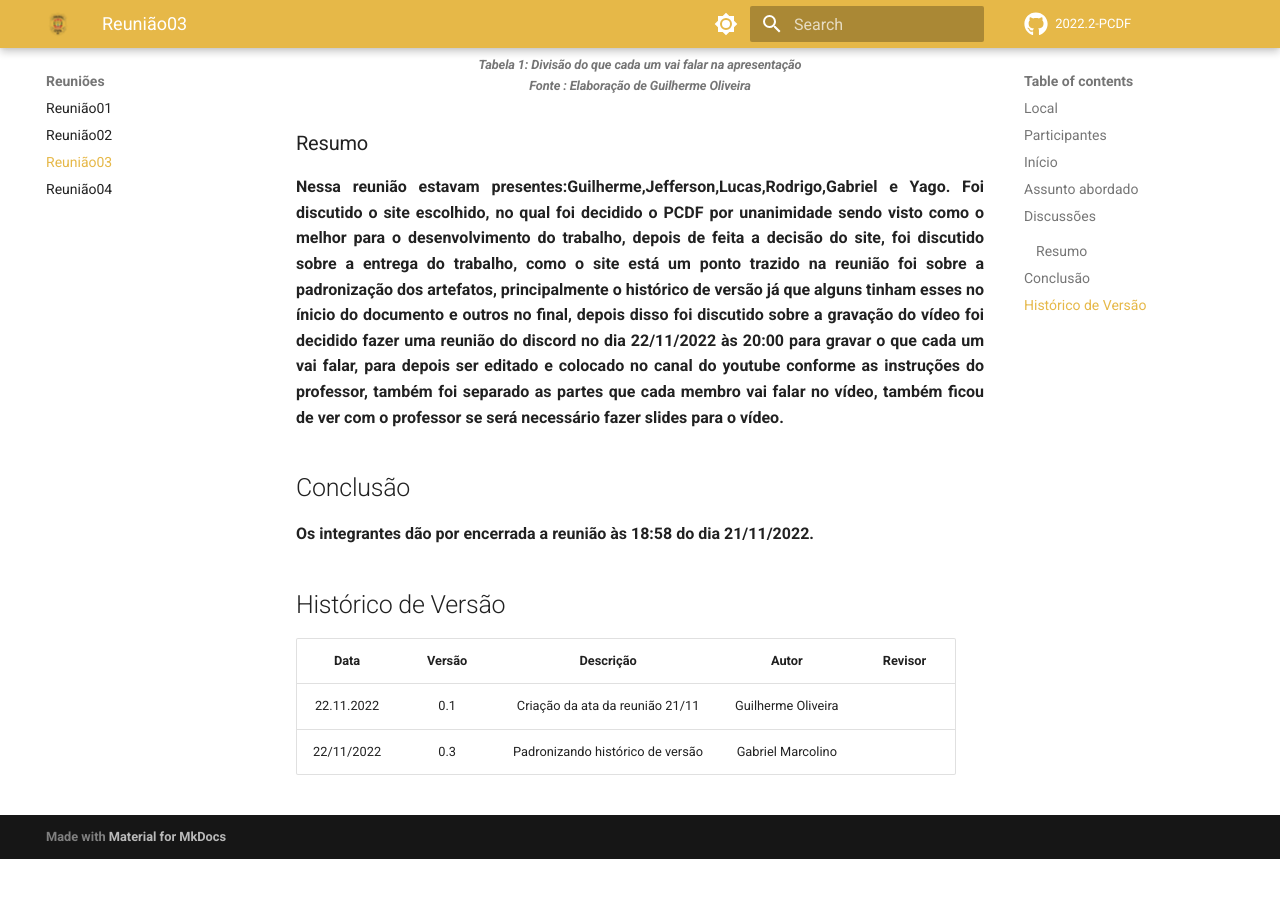
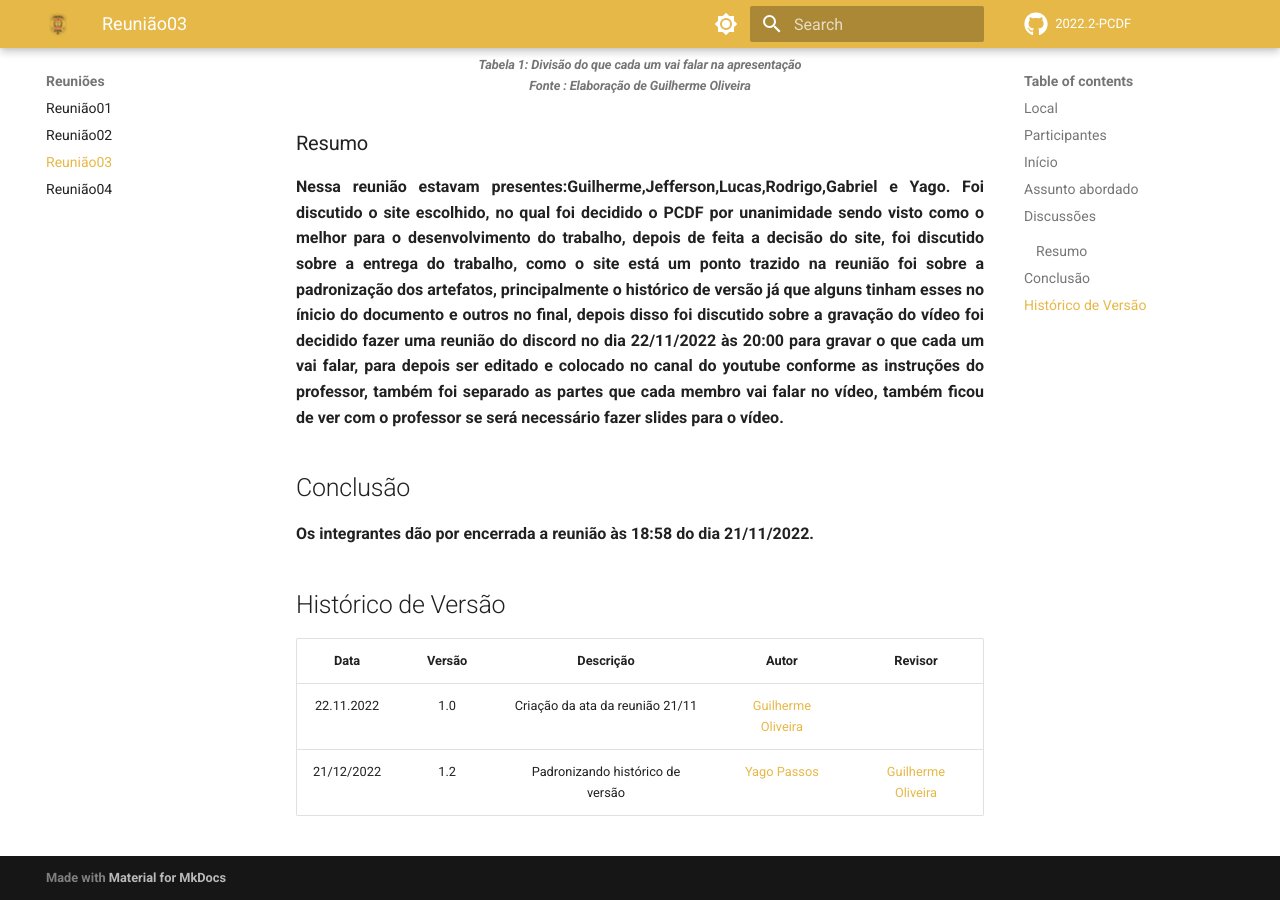
Before and after one commit to Interacao-Humano-Computador/2022.2-PCDF, an MkDocs documentation site: the page built from docs/Atas/Ata3.md, in a window 1280 px wide and 900 px high, scrolled down 1693 px. Built offline with MkDocs 1.6.1 and Material for MkDocs 9.7.7, drawn with Linux system fonts in a browser that asks for light colours; comment, search, counter and statistics services are not loaded; before the commit the page ends 2552 px from its top, so only the background shows below that.

Commit message:
Padronzando histórico de versão

```diff
--- a/docs/Atas/Ata3.md
+++ b/docs/Atas/Ata3.md
@@ -70,5 +70,5 @@ Os integrantes dão por encerrada a reunião às 18:58 do dia 21/11/2022.
 
 |    Data    | Versão |            Descrição             |       Autor        | Revisor |
 | :--------: | :----: | :------------------------------: | :----------------: | :-----: |
-| 22.11.2022 |  0.1   | Criação da ata da reunião 21/11  | Guilherme Oliveira |         |
-| 22/11/2022 |  0.3   | Padronizando histórico de versão | Gabriel Marcolino  |         |
+| 22.11.2022 |  1.0   | Criação da ata da reunião 21/11  | [Guilherme Oliveira](https://github.com/GG555-13) |         |
+| 21/12/2022 |  1.2   | Padronizando histórico de versão | [Yago Passos](https://github.com/yagompassos) | [Guilherme Oliveira](https://github.com/GG555-13)           |
```
